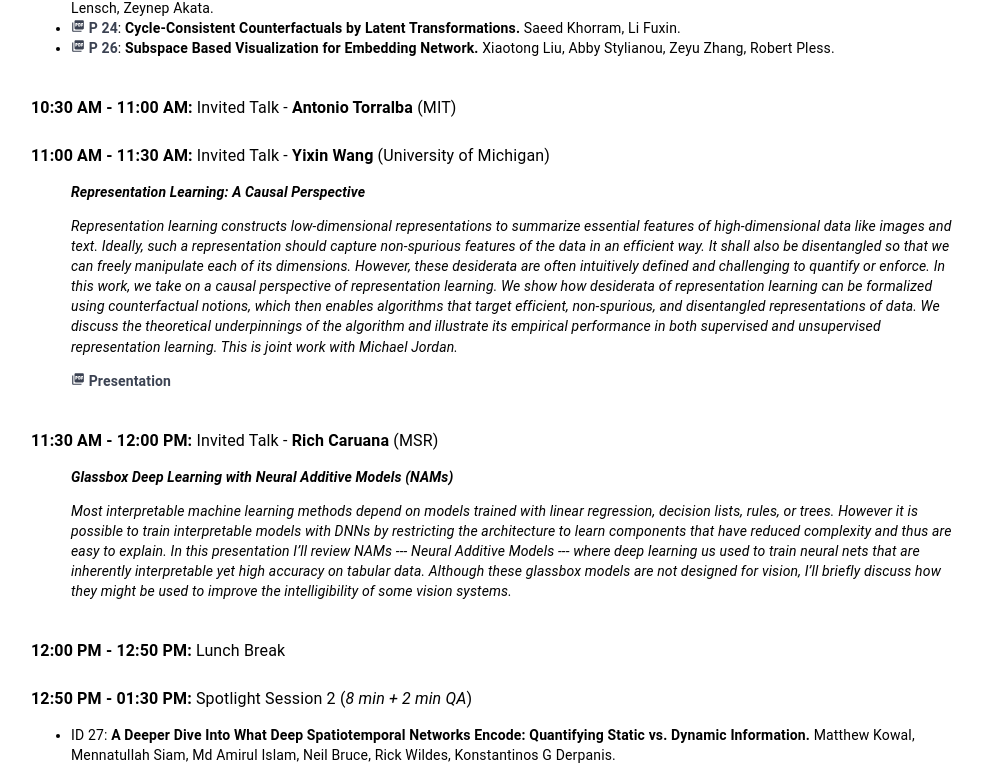
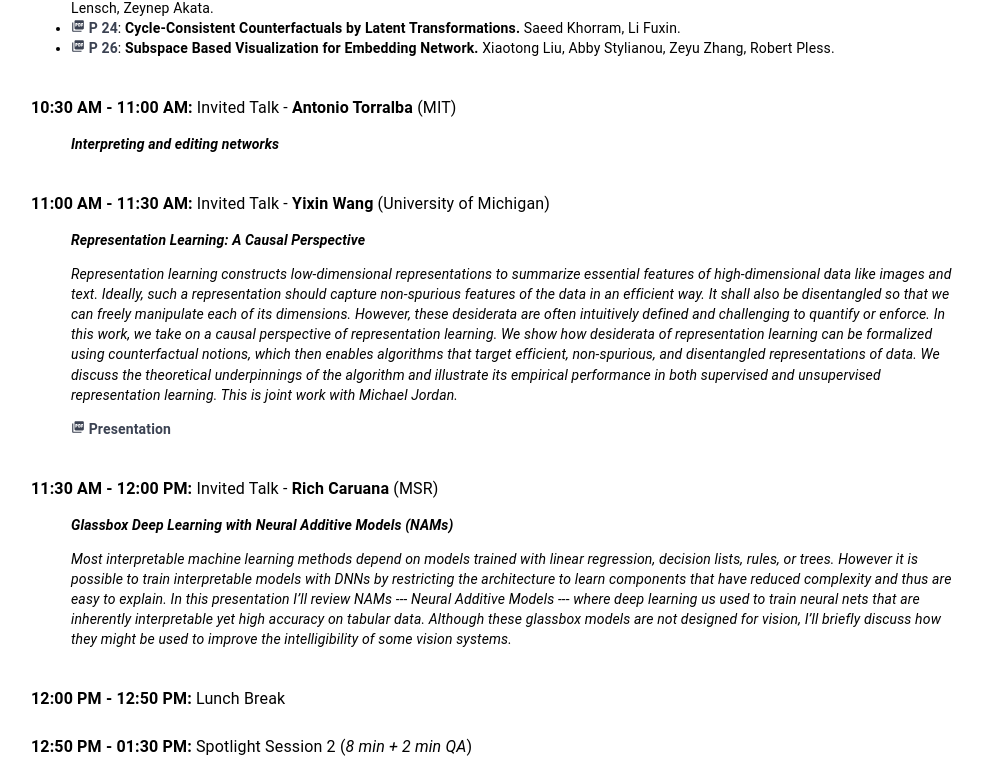
Before and after one commit to xai4cv/xai4cv.github.io, a React (Create React App) app: page /workshop-schedule in a window 1280 px wide. Shown: the part 1191-1958 px from the top of the page, without its empty margins (141-1124 px from the left). Built offline with nearby package versions, Linux system fonts and the light colour scheme.

Commit message:
add talk title

```diff
--- a/src/components/WorkshopSchedule.js
+++ b/src/components/WorkshopSchedule.js
@@ -166,6 +166,12 @@ class WorkshopSchedule extends React.Component {
                                         <Grid item xs={12} lg={12} className={classes.gridItem}>
                                             <Typography className={classes.SectionHeader} variant="body1" align="left">
                                                 <b>10:30 AM - 11:00 AM: </b> Invited Talk - <b>Antonio Torralba</b> (MIT)
+                                            </Typography>
+
+                                            <Typography className={classes.SectionHeader} variant="body2" align="left">
+                                                <ul>
+                                                    <b><i>Interpreting and editing networks</i></b>
+                                                </ul>
                                             </Typography>
                                         </Grid>
                                     </Grid>
```
